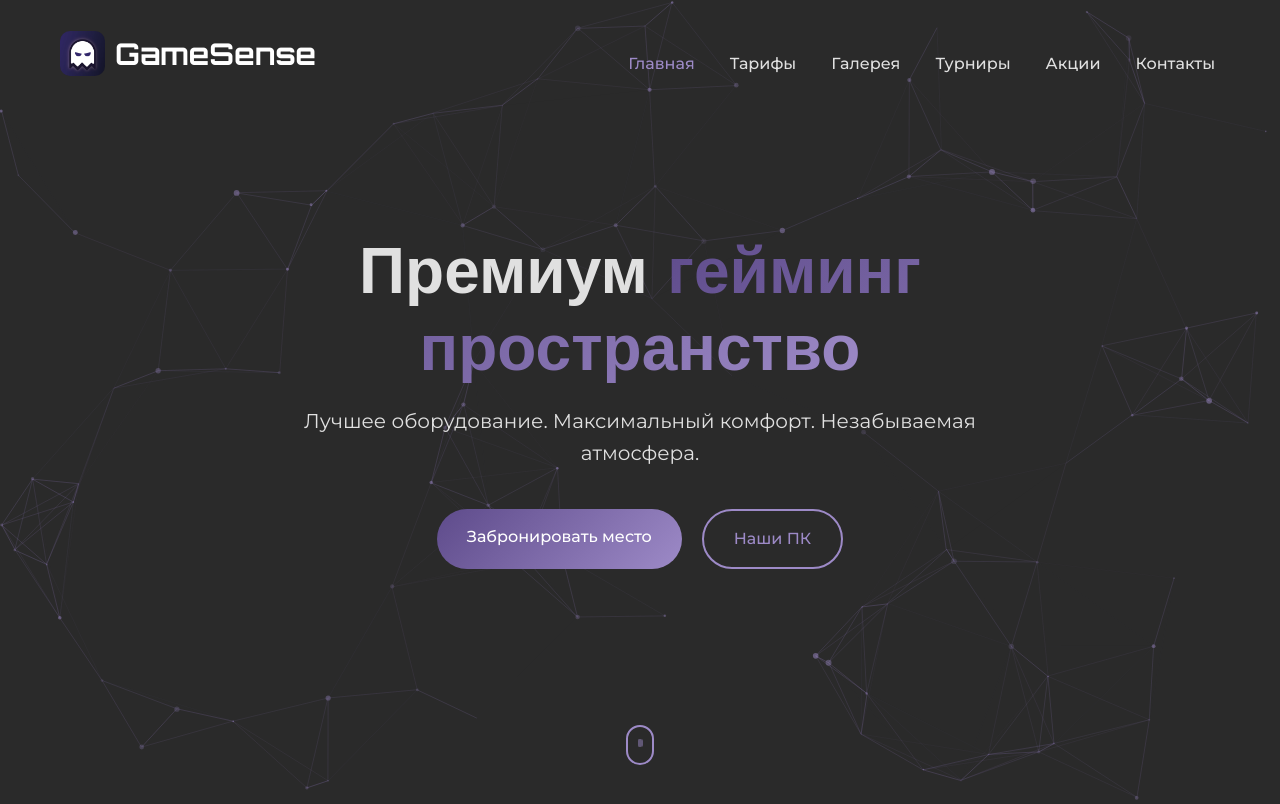
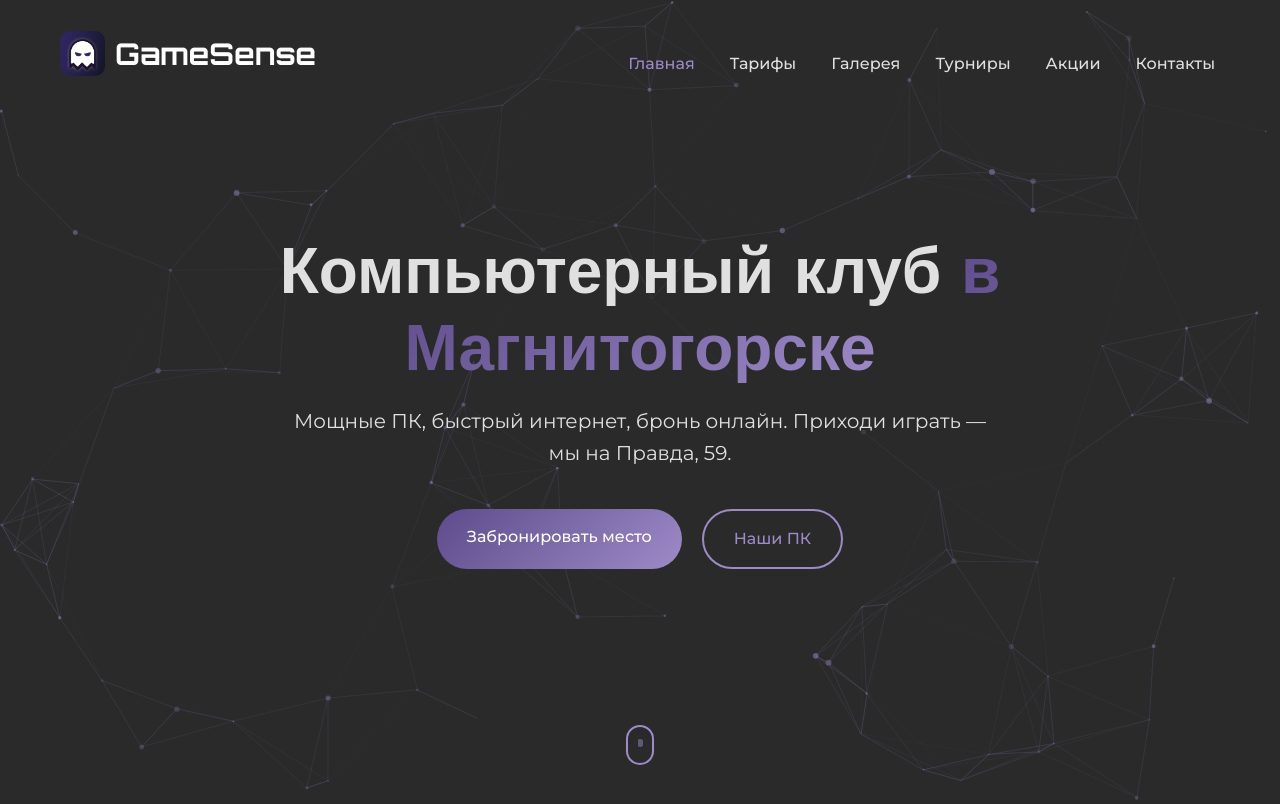
Before and after one commit to GameSense-club/landing, a Flask app: page / in a window 1280 px wide. Shown: the top 804 px of the page. Run offline with Flask 3, Linux system fonts and the light colour scheme.

Commit message:
настроили переиндексацию

```diff
--- a/templates/index.html
+++ b/templates/index.html
@@ -3,7 +3,9 @@
 <head>
     <meta charset="UTF-8">
     <meta name="viewport" content="width=device-width, initial-scale=1.0">
-    <title>GameSense | Премиум гейминг пространство</title>
+    <title>Компьютерный клуб Магнитогорск — GameSense | Игровые ПК, турниры, бронь онлайн</title>
+    <meta name="description" content="Компьютерный клуб в Магнитогорске: мощные ПК RTX 3060 Ti, 280 Гц мониторы, гигабит. Бронь места онлайн, турниры. ул. Правда, 59. Работаем 24/7.">
+    <meta name="keywords" content="компьютерный клуб магнитогорск, киберспорт магнитогорск, игровой клуб магнитогорск, пк клуб магнитогорск">
     <link rel="stylesheet" href="../static/css/styles.css">
     <link rel="stylesheet" href="../static/css/animations.css">
     <link rel="stylesheet" href="https://cdnjs.cloudflare.com/ajax/libs/font-awesome/6.4.0/css/all.min.css">
@@ -75,8 +77,8 @@
         <div id="particles-js"></div>
         <div class="container">
             <div class="hero-content">
-                <h1 class="hero-title animate-fade-up no-select">Премиум <span class="text-gradient">гейминг пространство</span></h1>
-                <p class="hero-subtitle animate-fade-up animate-delay-1 no-select">Лучшее оборудование. Максимальный комфорт. Незабываемая атмосфера.</p>
+                <h1 class="hero-title animate-fade-up no-select">Компьютерный клуб <span class="text-gradient">в Магнитогорске</span></h1>
+                <p class="hero-subtitle animate-fade-up animate-delay-1 no-select">Мощные ПК, быстрый интернет, бронь онлайн. Приходи играть — мы на Правда, 59.</p>
                 <div class="hero-buttons animate-fade-up animate-delay-2">
                     <a href="https://pc.game-sense.ru/login" class="btn btn-primary btn-lg">Забронировать место</a>
                     <a href="#pc" class="btn btn-outline btn-lg">Наши ПК</a>
@@ -183,8 +185,8 @@
         <div class="container">
             <div class="footer-grid">
                 <div class="footer-col">
-                    <h3 class="footer-title">GameSense PC Club</h3>
-                    <p>Премиальное гейминг пространство с лучшим оборудованием и атмосферой.</p>
+                    <h3 class="footer-title">GameSense — компьютерный клуб Магнитогорск</h3>
+                    <p>Игровые ПК, турниры, бронь онлайн. ул. Правда, 59. Работаем круглосуточно.</p>
                     <div class="social-links">
                         <!-- Пример одной социальной сети -->
                         <a href="https://vk.com/gamesensemgn?from=groups" target="_blank"><i class="fab fa-vk"></i></a>
```
